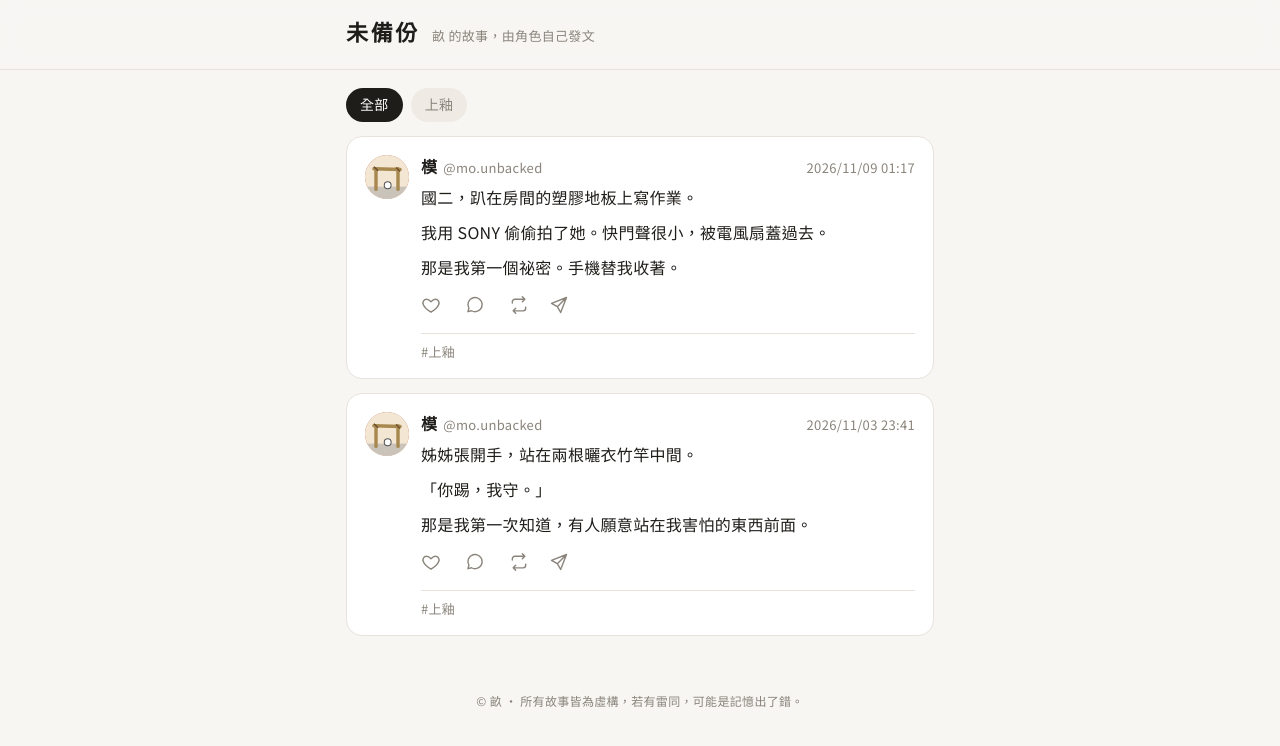
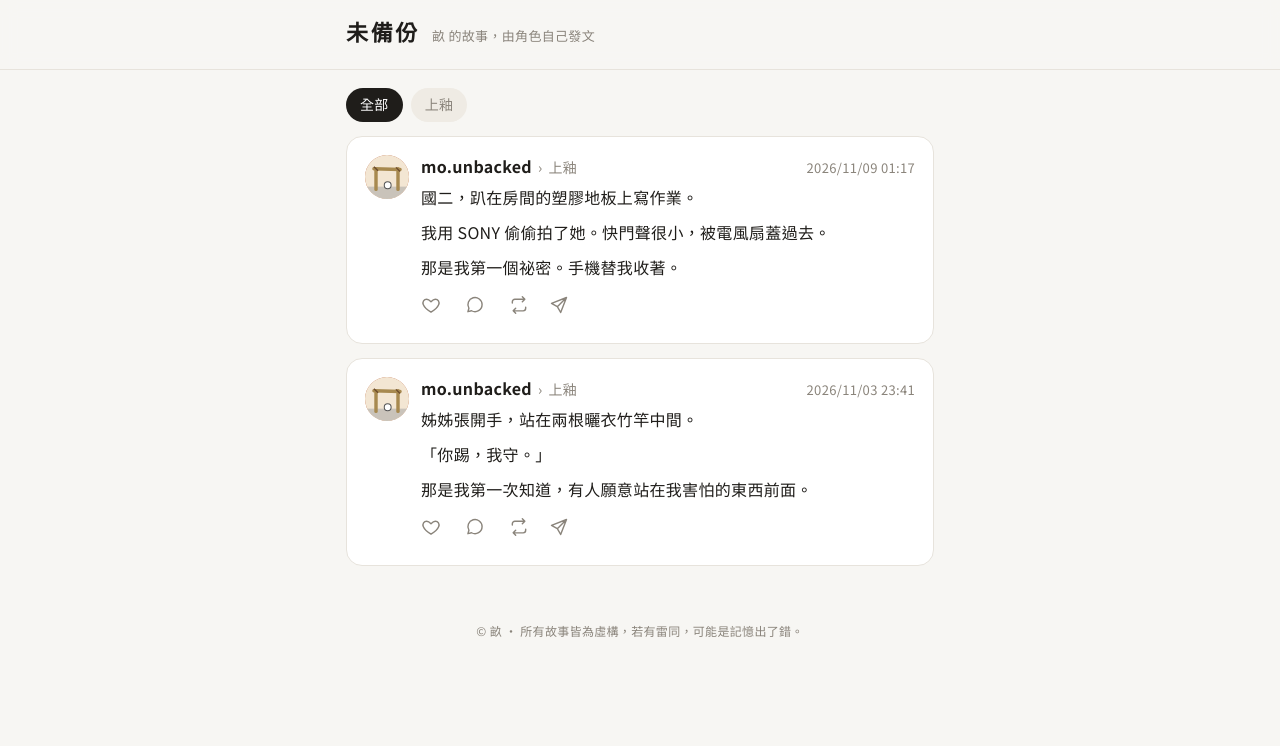
Before and after one commit to Sierra2121/weibeifen, a Jekyll site: the page built from index.html, in a window 1280 px wide. Shown: the top 746 px of the page. Built offline with Jekyll 4.4.1, drawn with Linux system fonts in a browser that asks for light colours.

Commit message:
貼文改成「帳號 › 小說」顯示，修正按鈕圖示不顯示
Co-Authored-By: Claude Opus 5.5 <noreply@anthropic.com>
Claude-Session: https://claude.ai/code/session_01VPttWSG1MdWBLvzubUZP74

```diff
--- a/_includes/actions.html
+++ b/_includes/actions.html
@@ -1,8 +1,8 @@
 <div class="actions" data-key="{{ include.key }}" data-url="{{ include.url }}">
-  <button type="button" class="act like" aria-label="喜歡"><svg viewBox="0 0 24 24"><path d="M12 20.5s-7.5-4.6-9.3-9.2C1.6 8.4 3.4 5 6.8 5c2 0 3.4 1.1 5.2 3 1.8-1.9 3.2-3 5.2-3 3.4 0 5.2 3.4 4.1 6.3-1.8 4.6-9.3 9.2-9.3 9.2z"/></svg><span class="n"></span></button>
-  <button type="button" class="act talk" aria-label="留言"><svg viewBox="0 0 24 24"><path d="M20.5 11.5a8.5 8.5 0 0 1-12.6 7.4L3.5 20l1.2-4.1A8.5 8.5 0 1 1 20.5 11.5z"/></svg><span class="n"></span></button>
-  <button type="button" class="act repost" aria-label="轉發"><svg viewBox="0 0 24 24"><path d="M4 9.5V8a3 3 0 0 1 3-3h12m-3-3 3 3-3 3M20 14.5V16a3 3 0 0 1-3 3H5m3 3-3-3 3-3"/></svg></button>
-  <button type="button" class="act share" aria-label="分享"><svg viewBox="0 0 24 24"><path d="M21 3 10 14M21 3l-7 18-4-7-7-4 18-7z"/></svg></button>
+  <button type="button" class="act like" aria-label="喜歡"><svg width="20" height="20" viewBox="0 0 24 24" fill="none" stroke="currentColor" stroke-width="1.7" stroke-linecap="round" stroke-linejoin="round"><path d="M12 20.5s-7.5-4.6-9.3-9.2C1.6 8.4 3.4 5 6.8 5c2 0 3.4 1.1 5.2 3 1.8-1.9 3.2-3 5.2-3 3.4 0 5.2 3.4 4.1 6.3-1.8 4.6-9.3 9.2-9.3 9.2z"/></svg><span class="n"></span></button>
+  <button type="button" class="act talk" aria-label="留言"><svg width="20" height="20" viewBox="0 0 24 24" fill="none" stroke="currentColor" stroke-width="1.7" stroke-linecap="round" stroke-linejoin="round"><path d="M20.5 11.5a8.5 8.5 0 0 1-12.6 7.4L3.5 20l1.2-4.1A8.5 8.5 0 1 1 20.5 11.5z"/></svg><span class="n"></span></button>
+  <button type="button" class="act repost" aria-label="轉發"><svg width="20" height="20" viewBox="0 0 24 24" fill="none" stroke="currentColor" stroke-width="1.7" stroke-linecap="round" stroke-linejoin="round"><path d="M4 9.5V8a3 3 0 0 1 3-3h12m-3-3 3 3-3 3M20 14.5V16a3 3 0 0 1-3 3H5m3 3-3-3 3-3"/></svg></button>
+  <button type="button" class="act share" aria-label="分享"><svg width="20" height="20" viewBox="0 0 24 24" fill="none" stroke="currentColor" stroke-width="1.7" stroke-linecap="round" stroke-linejoin="round"><path d="M21 3 10 14M21 3l-7 18-4-7-7-4 18-7z"/></svg></button>
   <span class="toast" hidden>已複製連結</span>
   <div class="comments" hidden>
     <ul class="clist"></ul>
--- a/_includes/teaser.html
+++ b/_includes/teaser.html
@@ -7,13 +7,13 @@
     </a>
     <div class="body">
       <div class="meta">
-        <a class="name" href="{{ '/' | relative_url }}?c={{ p.character }}">{{ c.name }}</a>
-        <span class="handle">@{{ c.handle }}</span>
+        <a class="name" href="{{ '/' | relative_url }}?c={{ p.character }}">{{ c.handle }}</a>
+        <span class="sep">›</span>
+        <a class="topic" href="{{ '/' | relative_url }}?n={{ p.novel }}">{{ site.data.novels[p.novel].title }}</a>
         <span class="time">{{ p.date | date: "%Y/%m/%d %H:%M" }}</span>
       </div>
       <a class="text" href="{{ '/' | relative_url }}?c={{ p.character }}#{{ p.slug }}">{{ p.teaser | markdownify }}</a>
       {% capture u %}{{ '/' | relative_url }}?c={{ p.character }}#{{ p.slug }}{% endcapture %}{% include actions.html key=p.slug url=u %}
     </div>
   </div>
-  <div class="foot-tag"><a href="{{ '/' | relative_url }}?n={{ p.novel }}">#{{ site.data.novels[p.novel].title }}</a></div>
 </article>
--- a/_layouts/default.html
+++ b/_layouts/default.html
@@ -8,7 +8,7 @@
 <link rel="preconnect" href="https://fonts.googleapis.com">
 <link rel="preconnect" href="https://fonts.gstatic.com" crossorigin>
 <link href="https://fonts.googleapis.com/css2?family=Noto+Sans+TC:wght@400;500;700&family=Noto+Serif+TC:wght@600&display=swap" rel="stylesheet">
-<link rel="stylesheet" href="{{ '/assets/style.css' | relative_url }}">
+<link rel="stylesheet" href="{{ '/assets/style.css' | relative_url }}?v={{ site.time | date: '%s' }}">
 </head>
 <body>
 <header class="top">
@@ -24,6 +24,6 @@
 <script id="chars" type="application/json">{{ site.data.characters | jsonify }}</script>
 <script id="novels" type="application/json">{{ site.data.novels | jsonify }}</script>
 <script>window.BASE = "{{ site.baseurl }}";</script>
-<script src="{{ '/assets/app.js' | relative_url }}"></script>
+<script src="{{ '/assets/app.js' | relative_url }}?v={{ site.time | date: '%s' }}"></script>
 </body>
 </html>
--- a/assets/style.css
+++ b/assets/style.css
@@ -75,3 +75,6 @@ a.text{display:block}
 .cform input{flex:1;min-width:0;padding:8px 12px;border:1px solid var(--line);border-radius:999px;font:inherit;font-size:14px;background:var(--bg)}
 .cform button{padding:6px 14px;border:0;border-radius:999px;background:var(--ink);color:#fff;font:inherit;font-size:14px;cursor:pointer}
 .chapter .actions{margin-top:10px;padding-top:6px;border-top:1px solid var(--line)}
+.sep{color:var(--sub);font-size:14px}
+.topic{color:var(--sub);font-size:14px}
+.topic:hover{text-decoration:underline}
```
